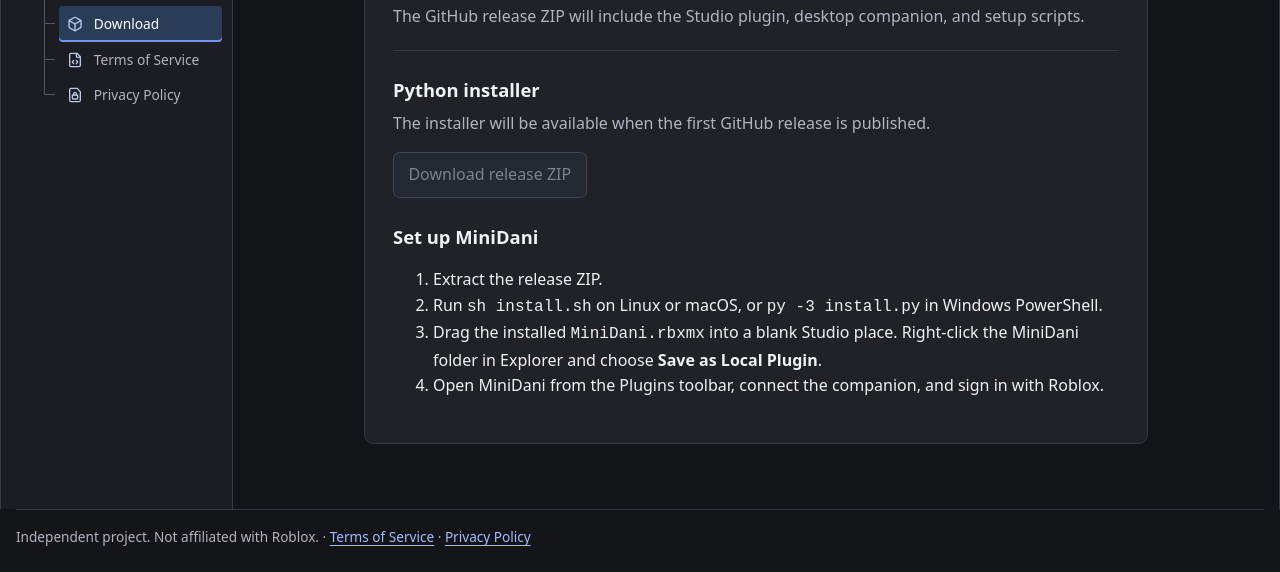
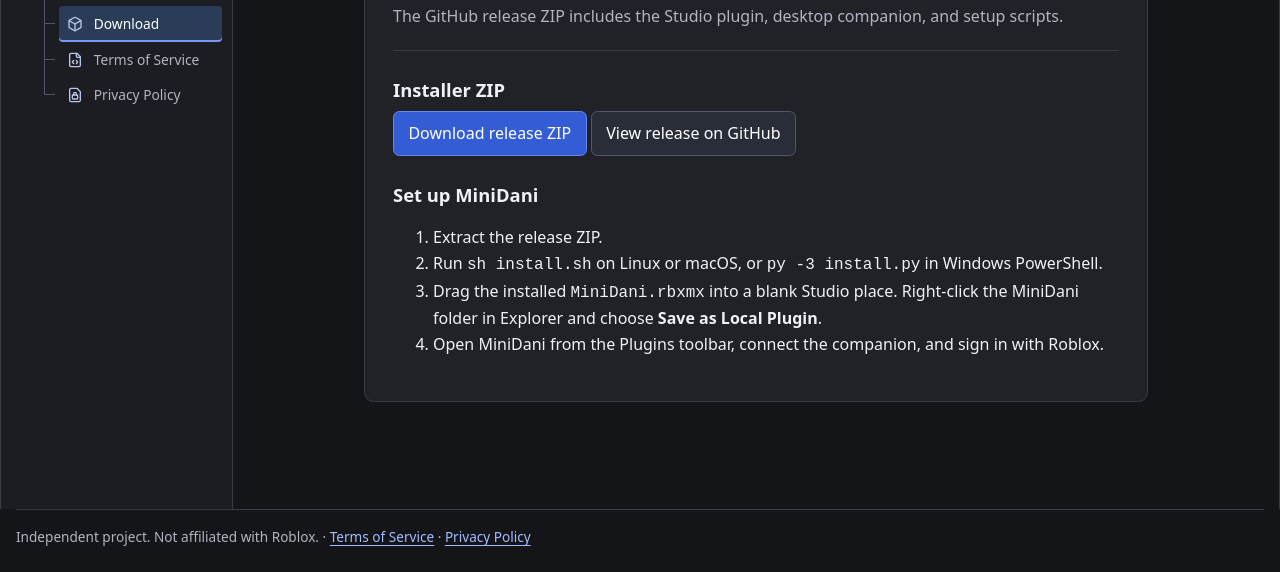
Before and after one commit to eyedautumn/eyedautumn.github.io, a plain HTML site: page MiniDani/download/index.html in a window 1280 px wide. Shown: the part 228-800 px from the top of the page. Drawn offline with Linux system fonts and the light colour scheme.

Commit message:
Enable MiniDani downloads from GitHub Releases

```diff
--- a/MiniDani/download/index.html
+++ b/MiniDani/download/index.html
@@ -35,12 +35,12 @@
         <article class="document panel">
           <header>
             <h1>Download MiniDani</h1>
-            <p>The GitHub release ZIP will include the Studio plugin, desktop companion, and setup scripts.</p>
+            <p>The GitHub release ZIP includes the Studio plugin, desktop companion, and setup scripts.</p>
           </header>
           <section aria-labelledby="installer">
-            <h2 id="installer">Python installer</h2>
-            <p id="release-status">The installer will be available when the first GitHub release is published.</p>
-            <button class="button" type="button" disabled aria-describedby="release-status">Download release ZIP</button>
+            <h2 id="installer">Installer ZIP</h2>
+            <a class="button primary" href="https://github.com/eyedautumn/MiniDani/releases/latest/download/MiniDani-companion.zip">Download release ZIP</a>
+            <a class="button" href="https://github.com/eyedautumn/MiniDani/releases/latest">View release on GitHub</a>
           </section>
           <section>
             <h2>Set up MiniDani</h2>
```
Also changed, not shown: MiniDani/index.html (+3 -3 lines).
